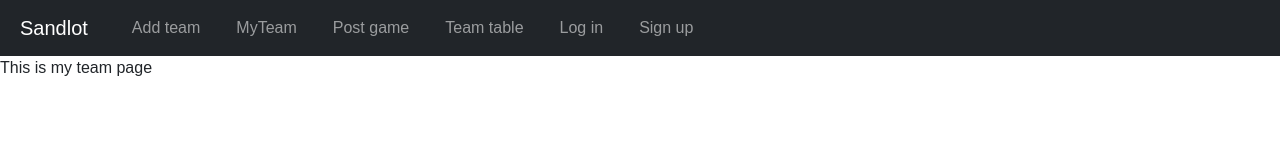
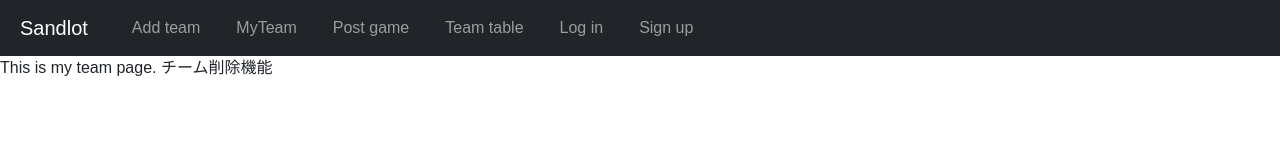
Before and after one commit to kaheiseki/sandlot, a React (Create React App) app: page /myteam in a window 1280 px wide. Shown: the top 160 px of the page. Built offline with nearby package versions, Linux system fonts and the light colour scheme.

Commit message:
small edit

```diff
--- a/src/pages/index/gameinfo.js
+++ b/src/pages/index/gameinfo.js
@@ -72,6 +72,7 @@ const GameInfo = () => {
                 </Modal>
               </div>
             </div>
+            //自分の投稿したチームを更新&削除できるように
 
           );
         })}
--- a/src/pages/my_team/my_team.js
+++ b/src/pages/my_team/my_team.js
@@ -3,7 +3,8 @@ import React from 'react'
 export const MyTeam = () => {
   return (
     <div>
-      This is my team page
+      This is my team page.
+      チーム削除機能
     </div>
   )
 }
```
